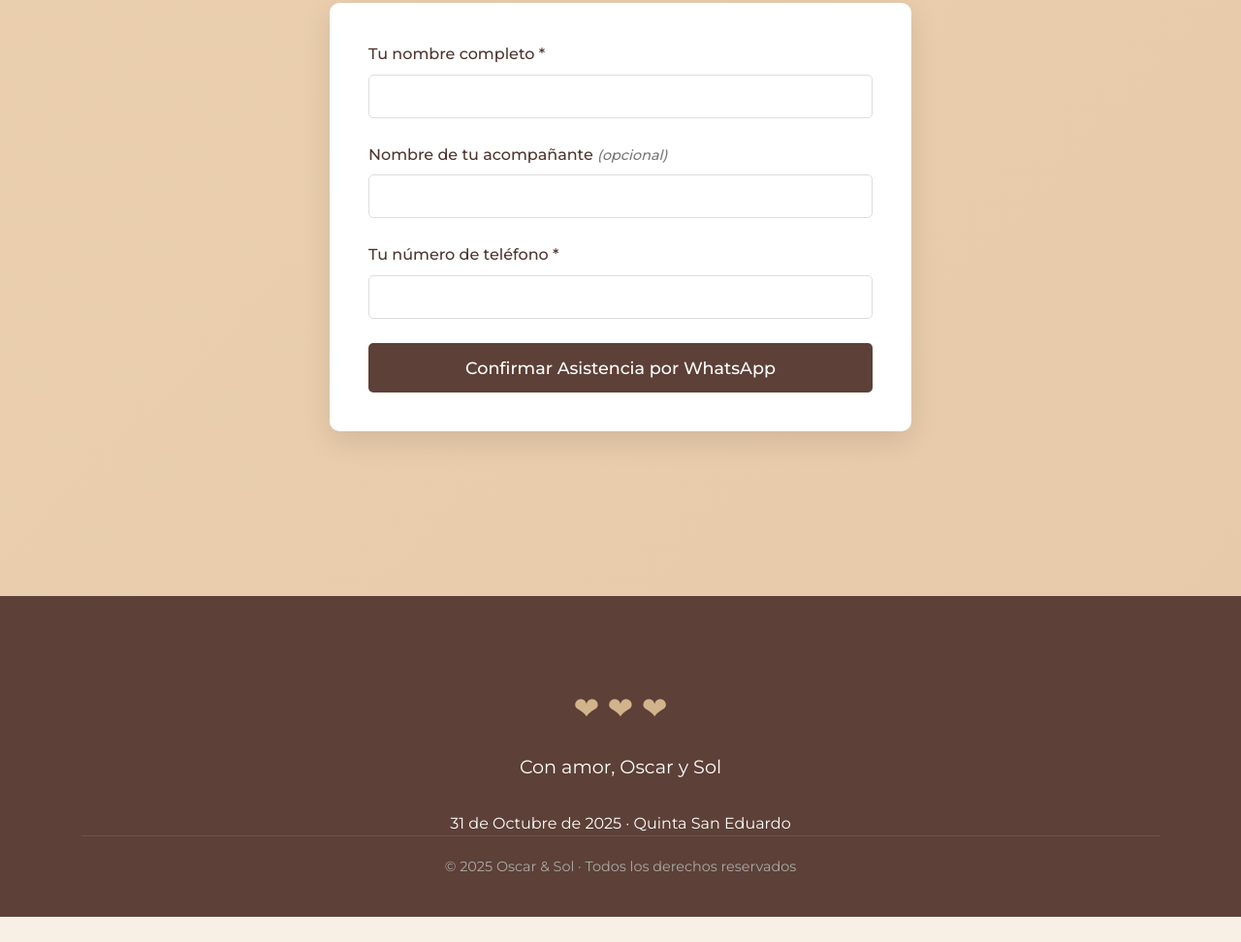
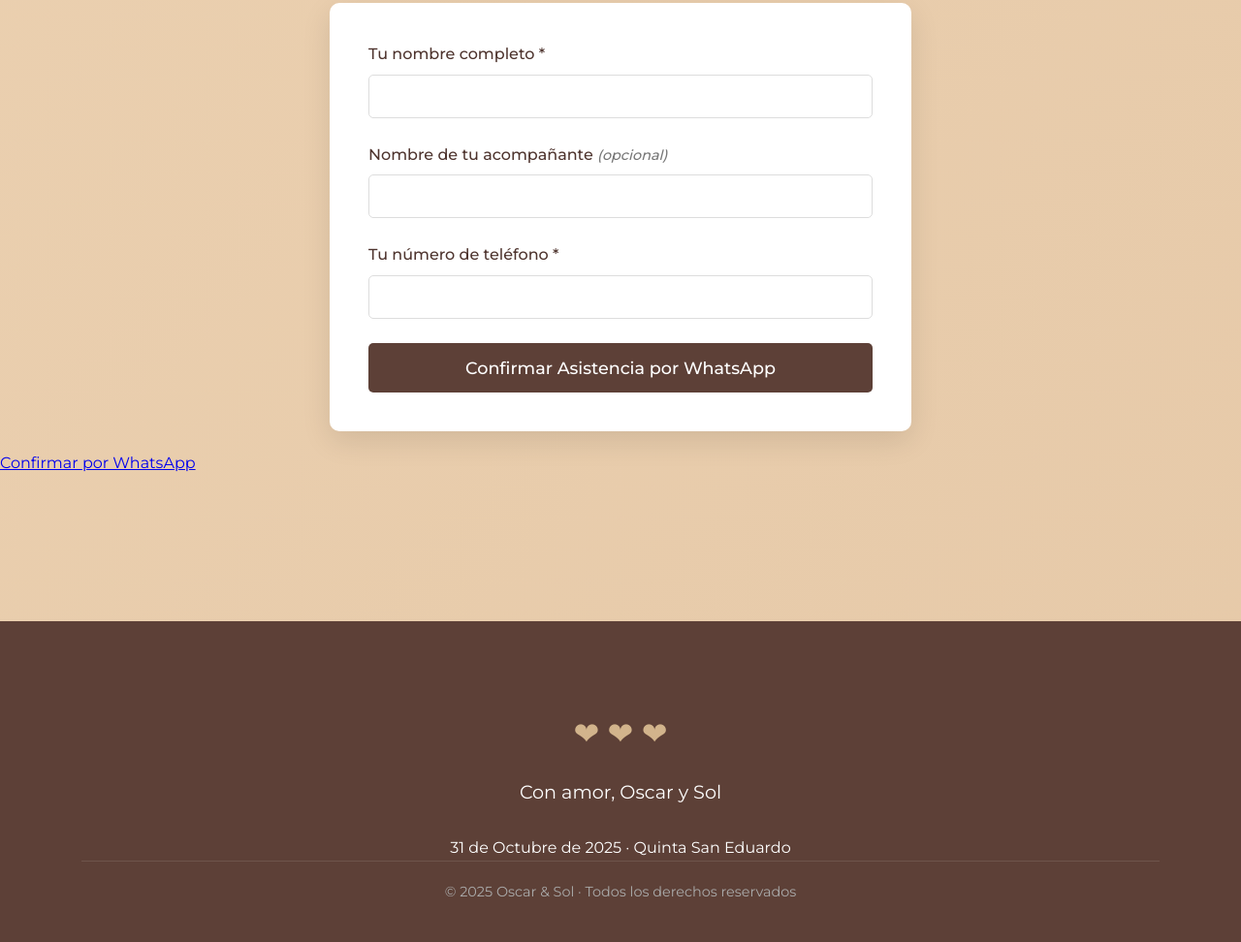
Before and after one commit to OEEC/invitacion-boda, a plain HTML site: page index.html in a window 1280 px wide. Shown: the part 7381-8353 px from the top of the page at 97% size. Before the commit the page ends 8327 px from the top, so only its background shows below. Drawn offline with nearby package versions, Linux system fonts and the light colour scheme; a web font is replaced by a local one.

Commit message:
[ADD] Whatsapp link

```diff
--- a/index.html
+++ b/index.html
@@ -14,8 +14,6 @@
     <link href="resources/css/style.css" rel="stylesheet">
 </head>
 <body>
-
-
         <!-- Decoración otoñal -->
     <div class="falling-background"></div>
         <!-- Hero Section con imagen centrada -->
@@ -303,6 +301,13 @@
                 </form>
             </div>
         </div>
+        <a
+  href="https://wa.me/528714134677?text=Hola,%20soy%20[Nombre%20del%20invitado]%20y%20confirmo%20mi%20asistencia%20a%20la%20boda%20de%20Oscar%20y%20Andrea"
+  class="btn btn-success"
+  target="_blank"
+>
+  Confirmar por WhatsApp
+</a>
     </section>
 
     <!-- Footer -->
```
